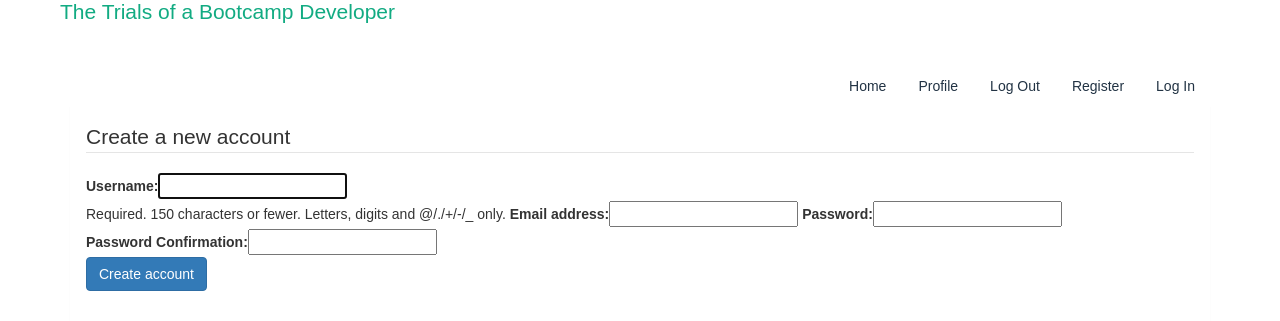
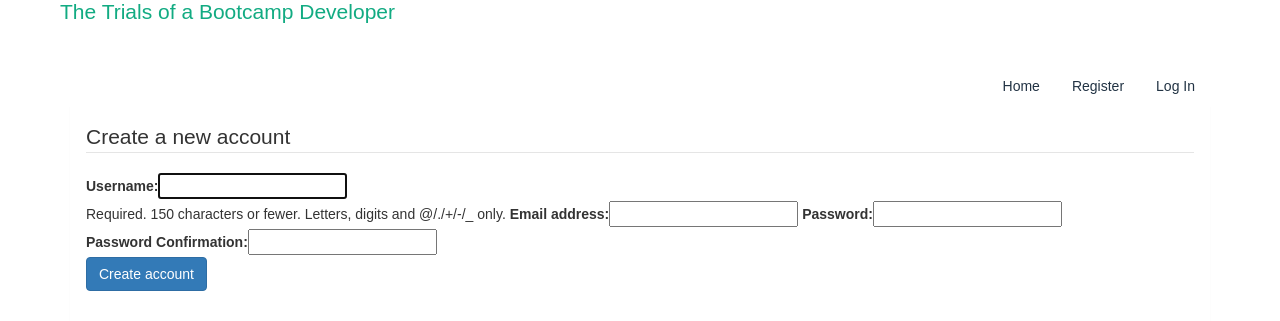
Before and after one commit to shanehowley/follow_along_blog, a Django app: page /accounts/register in a window 1280 px wide. Shown: the part 183-504 px from the top of the page. Run offline with Django 3.2, Linux system fonts and the light colour scheme; parts of the project's set-up code (start-up, migrations or seed data) failed here and were passed over; some libraries are stand-ins or nearby versions.

Commit message:
Fixed login required redirect

```diff
--- a/accounts/views.py
+++ b/accounts/views.py
@@ -12,7 +12,7 @@ def logout(request):
     return redirect(reverse('index'))
 
 
-@login_required(login_url='/login?next=profile')
+@login_required(login_url='/accounts/login')
 def profile(request):
     return render(request, 'profile.html')
 
--- a/templates/base.html
+++ b/templates/base.html
@@ -20,10 +20,13 @@
     <div class="masthead">
        <ul class="nav nav-pills pull-right">
             <li><a href="{% url 'index' %}"><i class="fa fa-home"></i> Home</a></li>
-                <li><a href="{% url 'profile' %}"><i class="fa fa-user"></i> Profile</a></li>
-                <li><a href="{% url 'logout' %}"><i class="fa fa-sign-out"></i> Log Out</a></li>
-                <li><a href="{% url 'register' %}"><i class="fa fa-user-plus"></i> Register</a></li>
-                <li><a href="{% url 'login' %}?next={% url 'profile' %}"><i class="fa fa-sign-in"></i> Log In</a></li>
+                {% if user.is_authenticated %}
+                    <li><a href="{% url 'profile' %}"><i class="fa fa-user"></i> Profile</a></li>
+                    <li><a href="{% url 'logout' %}"><i class="fa fa-sign-out"></i> Log Out</a></li>
+                {% else %}
+                    <li><a href="{% url 'register' %}"><i class="fa fa-user-plus"></i> Register</a></li>
+                    <li><a href="{% url 'login' %}?next={% url 'profile' %}"><i class="fa fa-sign-in"></i> Log In</a></li>
+                {% endif %}
         </ul>
    </div>
 
```
